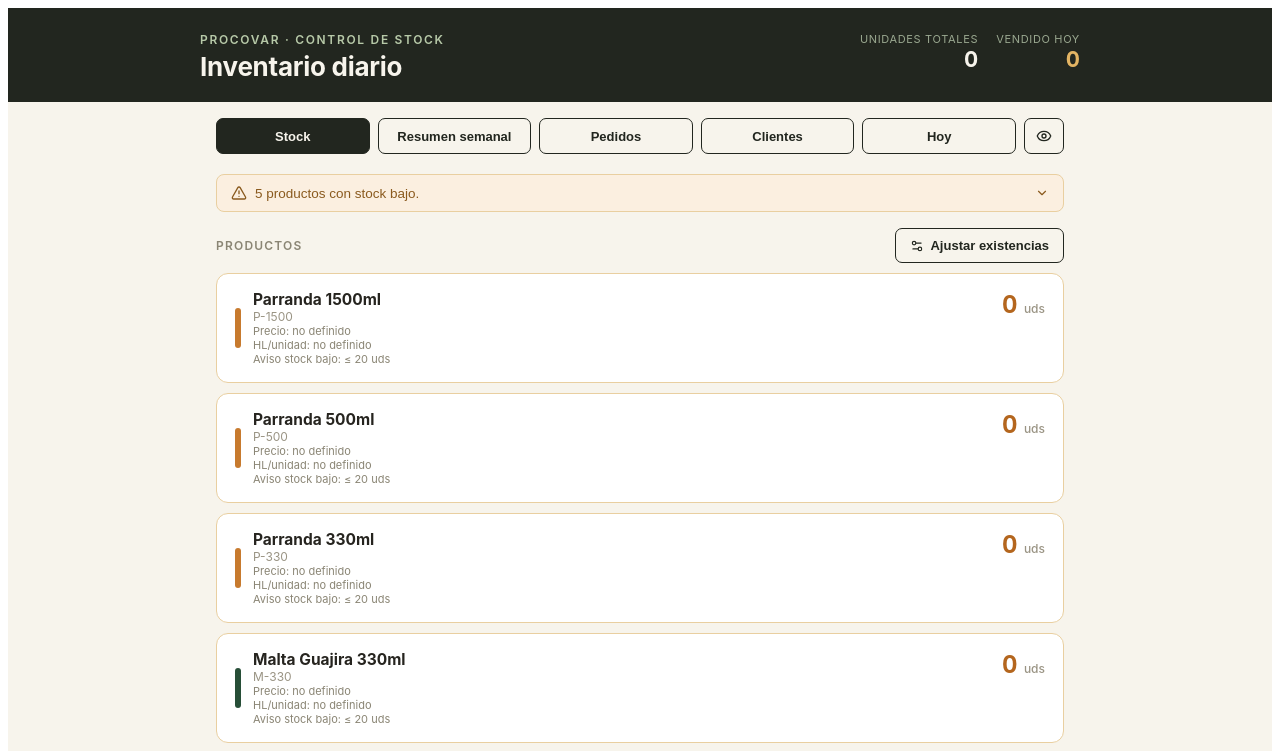
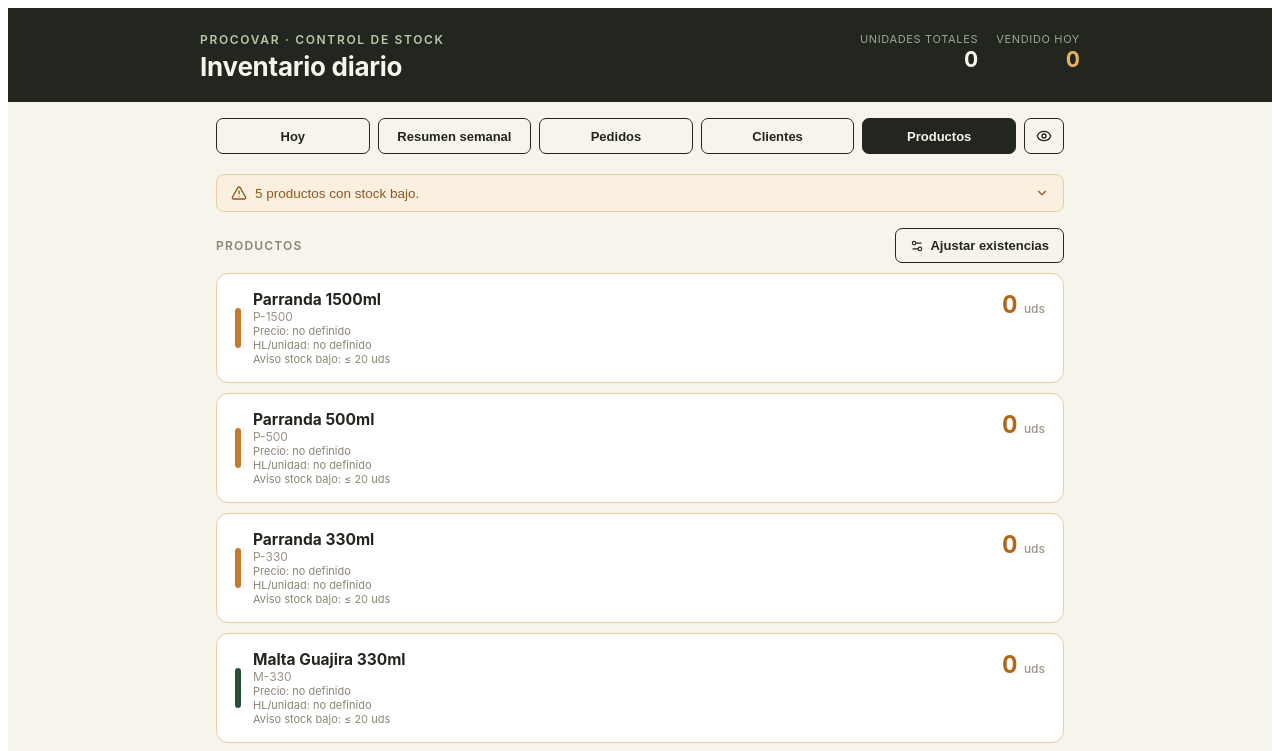
Before and after one commit to raulsp9007/inventario-procovar, a React (Vite) app: page / in a window 1280 px wide. Shown: the top 751 px of the page. Built offline with nearby package versions, Linux system fonts and the light colour scheme.

Commit message:
refactor: rename Stock tab to Productos, reorder tabs
Orden: Hoy, Resumen semanal, Pedidos, Clientes, Productos.

```diff
--- a/src/InventoryApp.jsx
+++ b/src/InventoryApp.jsx
@@ -359,15 +359,15 @@ export default function InventoryApp() {
 
       <div style={{ maxWidth: 880, margin: "0 auto", padding: "16px 16px 0", display: "flex", flexWrap: "wrap", gap: 8 }}>
         <button
-          onClick={() => setView("stock")}
+          onClick={() => setView("hoy")}
           style={{
             flex: 1, padding: "9px 14px", fontSize: 13, fontWeight: 600, cursor: "pointer",
             borderRadius: 7, border: "1px solid #22261F",
-            background: view === "stock" ? "#22261F" : "transparent",
-            color: view === "stock" ? "#F7F4EC" : "#22261F",
+            background: view === "hoy" ? "#22261F" : "transparent",
+            color: view === "hoy" ? "#F7F4EC" : "#22261F",
           }}
         >
-          Stock
+          Hoy
         </button>
         <button
           onClick={() => setView("resumen")}
@@ -403,15 +403,15 @@ export default function InventoryApp() {
           Clientes
         </button>
         <button
-          onClick={() => setView("hoy")}
+          onClick={() => setView("stock")}
           style={{
             flex: 1, padding: "9px 14px", fontSize: 13, fontWeight: 600, cursor: "pointer",
             borderRadius: 7, border: "1px solid #22261F",
-            background: view === "hoy" ? "#22261F" : "transparent",
-            color: view === "hoy" ? "#F7F4EC" : "#22261F",
+            background: view === "stock" ? "#22261F" : "transparent",
+            color: view === "stock" ? "#F7F4EC" : "#22261F",
           }}
         >
-          Hoy
+          Productos
         </button>
         <button
           onClick={() => {
```
